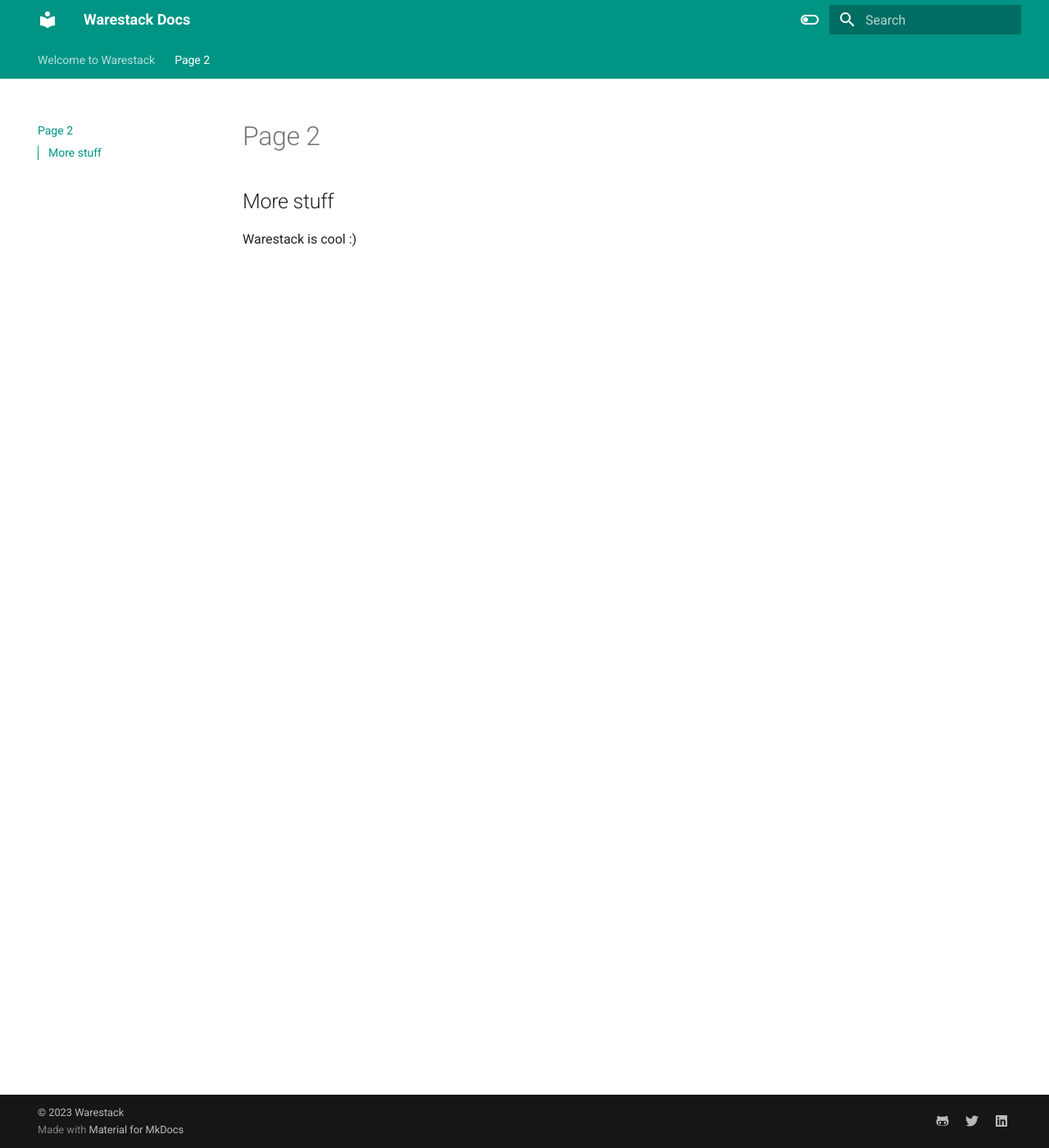
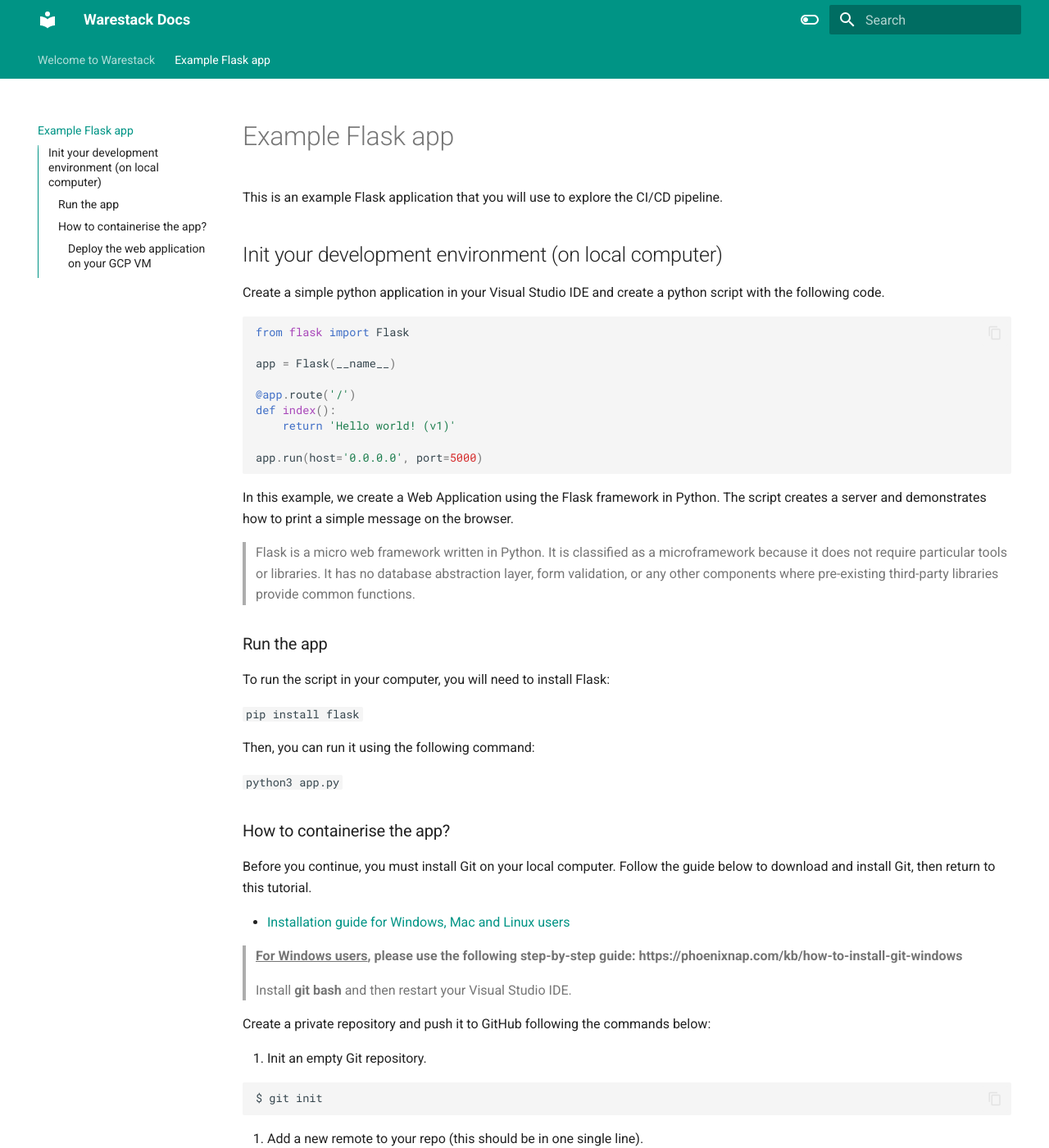
Before and after one commit to steliosot/docs, an MkDocs documentation site: the page built from docs/page2.md, in a window 1280 px wide and 1400 px high. Shown: the whole window at 82% size. Built offline with MkDocs 1.6.1 and Material for MkDocs 9.7.7, drawn with Linux system fonts in a browser that asks for light colours; emoji names are drawn with the system emoji font; some of the changed text lies outside the part shown.

Commit message:
Update docs

````diff
--- a/docs/page2.md
+++ b/docs/page2.md
@@ -1,5 +1,133 @@
-# Page 2
+# Example Flask app
 
-## More stuff
+This is an example Flask application that you will use to explore the CI/CD pipeline.
 
-Warestack is cool :)
+## Init your development environment (on local computer)
+
+Create a simple python application in your Visual Studio IDE and create a python script with the following code.
+
+```python
+from flask import Flask
+
+app = Flask(__name__)
+
+@app.route('/')
+def index():
+    return 'Hello world! (v1)'
+
+app.run(host='0.0.0.0', port=5000)
+```
+
+In this example, we create a Web Application using the Flask framework in Python. The script creates a server and
+demonstrates how to print a simple message on the browser.
+
+> Flask is a micro web framework written in Python. It is classified as a microframework because it does not require
+particular tools or libraries. It has no database abstraction layer, form validation, or any other components where
+pre-existing third-party libraries provide common functions.
+
+### Run the app
+
+To run the script in your computer, you will need to install Flask:
+
+`pip install flask`
+
+Then, you can run it using the following command:
+
+`python3 app.py`
+
+### How to containerise the app?
+
+Before you continue, you must install Git on your local computer. Follow the guide below to download and install Git,
+then return to this tutorial.
+
+* [Installation guide for Windows, Mac and Linux users](https://github.com/git-guides/install-git)
+
+> **<u>For Windows users</u>, please use the following step-by-step guide: https://phoenixnap.com/kb/how-to-install-git-windows**
+>
+> Install **git bash** and then restart your Visual Studio IDE.
+
+Create a private repository and push it to GitHub following the commands below:
+
+1. Init an empty Git repository.
+
+```bash
+$ git init
+```
+
+2. Add a new remote to your repo (this should be in one single line).
+
+```bash
+$ git remote add origin https://YOUR_GIT_USERNAME:YOUR_GIT_TOKEN@YOUR_GIT_REPO
+```
+
+* Add all files and folders.
+
+```bash
+$ git add .
+```
+
+3. Commit the changes to the repo.
+
+```bash
+$ git commit -m "Create a sample web app"
+```
+
+4. Upload local repository content to a remote repository.
+
+```bash
+$ git push -f origin master
+```
+
+> At this point, refresh your GitHub page; your files/folders should be there now!
+>
+> Now, go to your VM in GCP!
+
+#### Deploy the web application on your GCP VM
+
+1. Open a terminal connection to the GCP VM. You can connect from VSC or using the SSH button (in GCP).
+2. In the VM, make sure you are already logged in as docker-user (from Lab 5.1).
+3. Let's clone our GitHub repo.
+
+```bash
+$ git clone --branch main https://YOUR_GIT_USERNAME:YOUR_GIT_TOKEN@YOUR_GIT_REPO
+```
+
+4. Your repo should now be in your VM; run `ls` to check it out.
+
+```bash
+$ ls
+
+flask-app
+```
+
+5. Change the current working directory (move to the folder which contains the content of your repo).
+
+```bash
+$ cd flask-app
+```
+
+6. Package your python scripts into a docker image following the set of  if the Dockerfile.
+
+The Dockerfile is used for specifying a set of instructions to follow in order to assemble an image.
+
+_**Note: before building the image review the set of instructions in the Dockerfile using a text editor (e.g. `pico`)**_
+
+```bash
+# press ctrl+x to exit the editor
+pico Dockerfile
+```
+
+Build the image now!
+```bash
+$  docker build -t flask .
+```
+
+13. Run the container using the newly created image abd expose it to the port 5000.
+
+```bash
+$ docker run -d -p 5000:5000 flask
+```
+
+> `-d` run process in the background.
+
+14. Try to access your service in the browser; you just created your first containerised app!:checkered_flag: Well done!
````
